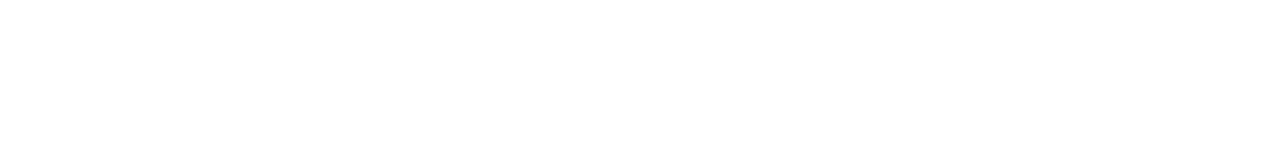
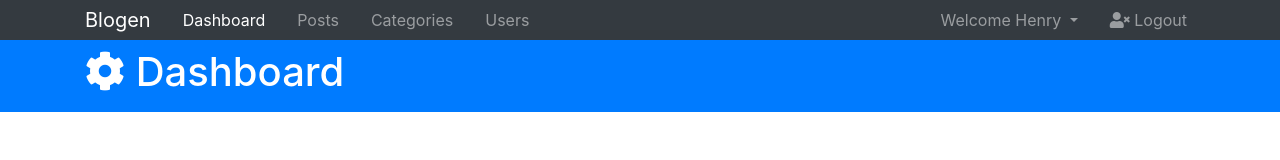
Before and after one commit to chungthehao/Blogen_Admin_bs4_theme, a plain HTML site: page index.html in a window 1280 px wide. Drawn offline with Linux system fonts and the light colour scheme.

Commit message:
1. Navbar, main header

```diff
--- a/index.html
+++ b/index.html
@@ -12,8 +12,71 @@
 </head>
 
 <body>
-  <!-- START HERE -->
+  <nav class="navbar navbar-expand-sm navbar-dark bg-dark p-0">
+    <div class="container">
+      <a href="./index.html" class="navbar-brand">
+        Blogen
+      </a>
+      <button class="navbar-toggler" data-toggle="collapse" data-target="#navbar-collapse">
+        <span class="navbar-toggler-icon"></span>
+      </button>
+      <div class="collapse navbar-collapse" id="navbar-collapse">
+        <!-- Left -->
+        <ul class="navbar-nav">
+          <li class="nav-item px-2">
+            <a href="./index.html" class="nav-link active">Dashboard</a>
+          </li>
+          <li class="nav-item px-2">
+            <a href="./posts.html" class="nav-link">Posts</a>
+          </li>
+          <li class="nav-item px-2">
+            <a href="./categories.html" class="nav-link">Categories</a>
+          </li>
+          <li class="nav-item px-2">
+            <a href="./users.html" class="nav-link">Users</a>
+          </li>
+        </ul> <!-- End: Left -->
 
+        <!-- Right -->
+        <ul class="navbar-nav ml-auto">
+          <!-- Welcome dropdown menu -->
+          <li class="nav-item dropdown mr-3">
+            <a href="#" class="nav-link dropdown-toggle" data-toggle="dropdown">
+              <i class="fas-fa-user"></i> Welcome Henry
+            </a>
+            <div class="dropdown-menu">
+              <a href="./profile.html" class="dropdown-item">
+                <i class="fas fa-user-circle"></i> Profile
+              </a>
+              <a href="./settings.html" class="dropdown-item">
+                <i class="fas fa-cog"></i> Settings
+              </a>
+            </div>
+          </li>
+
+          <!-- Logout -->
+          <li class="nav-item">
+            <a href="login.html" class="nav-link">
+              <i class="fas fa-user-times"></i> Logout
+            </a>
+          </li>
+        </ul> <!-- End: Right -->
+      </div>
+    </div> <!-- End: Container -->
+  </nav>
+
+  <!-- HEADER -->
+  <header id="main-header" class="py-2 bg-primary text-white">
+    <div class="container">
+      <div class="row">
+        <div class="col-md-6">
+          <h1>
+            <i class="fas fa-cog"></i> Dashboard
+          </h1>
+        </div>
+      </div>
+    </div>
+  </header>
 
 
   <script src="./vendor/js/jquery-3.3.1.js"></script>
```
